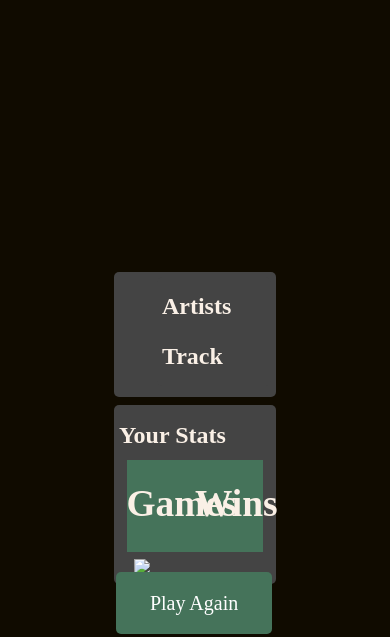
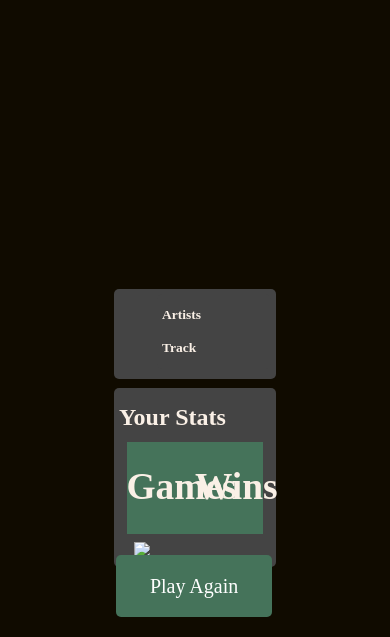
Before and after one commit to jonholdship/PersonalHeardle, a Flask app: template personal_heardle/templates/end.html in a window 390 px wide. Shown: the top 637 px of the page. Run offline with Flask 2, Linux system fonts and the light colour scheme; the template is opened without the code that fills it, so the values that code supplies are empty; parts of the project's set-up code (start-up, migrations or seed data) failed here and were passed over.

Commit message:
style for mobile

```diff
--- a/personal_heardle/static/css/style.css
+++ b/personal_heardle/static/css/style.css
@@ -128,3 +128,9 @@ input{
 	cursor: pointer;
 	border-radius: 5px;
   }
+
+@media only screen and (max-width: 768px) {
+	.answer-block{
+		font-size: 75%
+	}
+}
```
